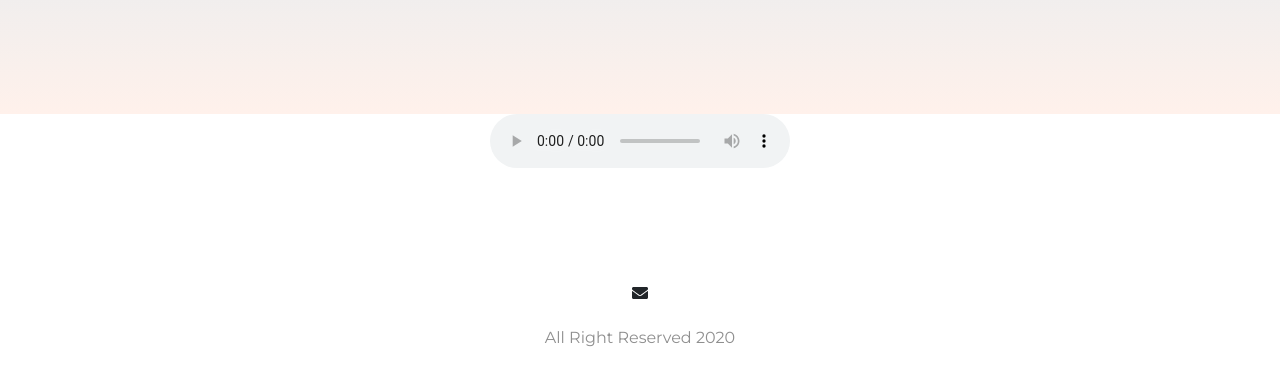
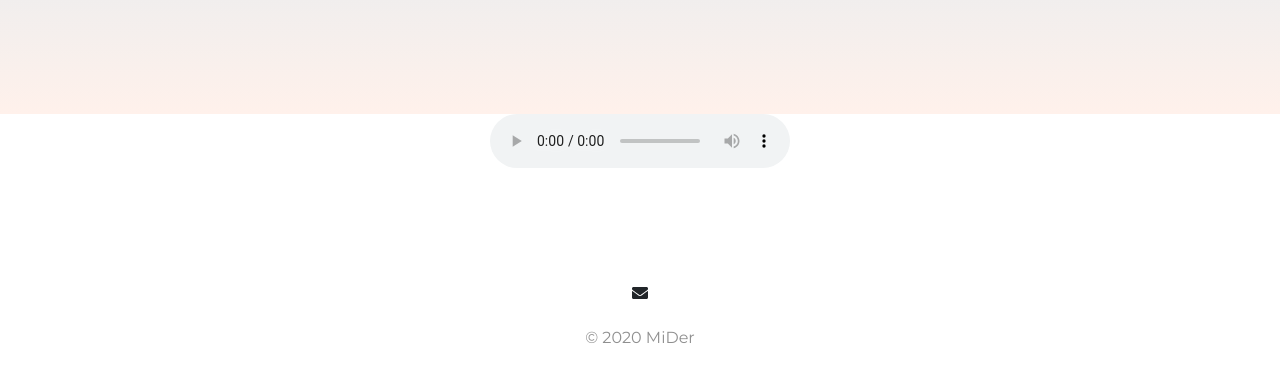
Before and after one commit to minhaj4me/bmiCalc, a plain HTML site: page index.html in a window 1280 px wide. Shown: the part 831-1216 px from the top of the page. Drawn offline with nearby package versions, Linux system fonts and the light colour scheme.

Commit message:
Update index.html

```diff
--- a/index.html
+++ b/index.html
@@ -72,7 +72,7 @@
   <footer class="white-section" id="footer">
    <div class="container-fluid">
     <i class="social-icon fas fa-envelope"></i>
-    <p>All Right Reserved 2020</p>
+    <p>&copy 2020 MiDer </p>
    </div>
   </footer>
   <script>
```
